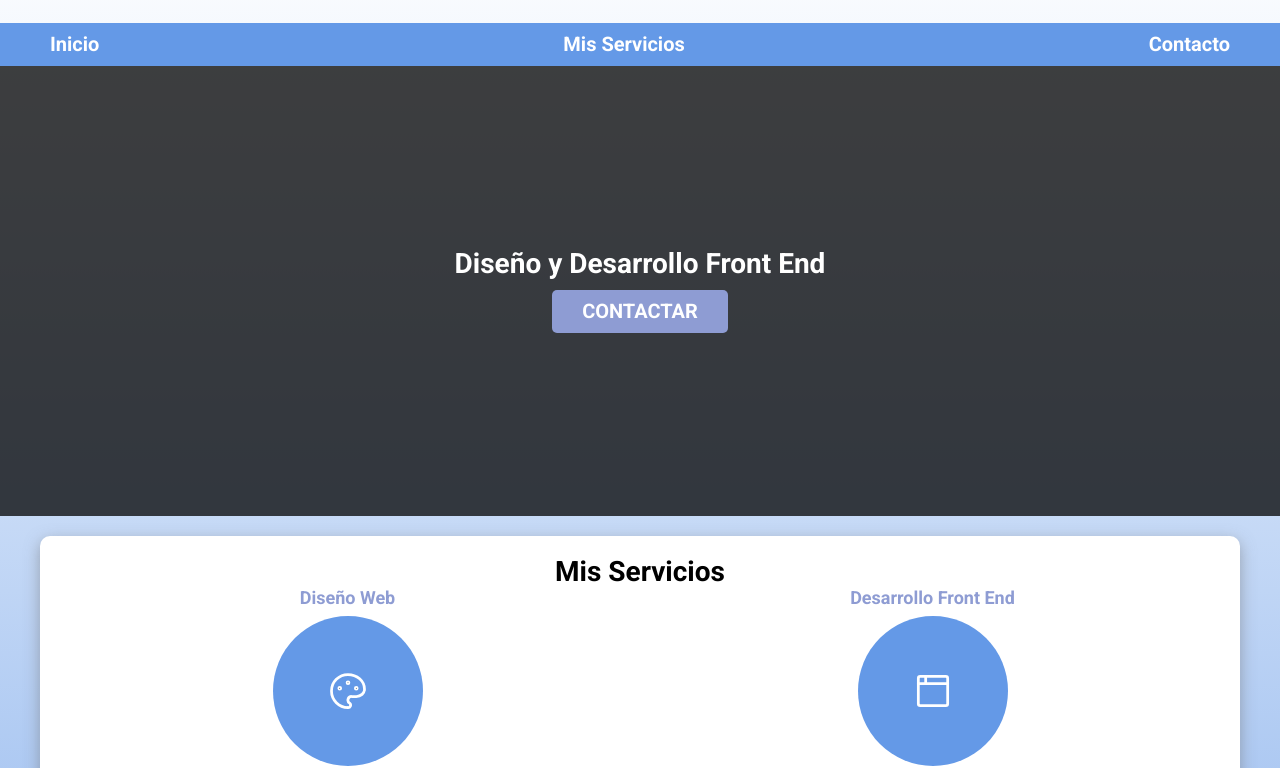
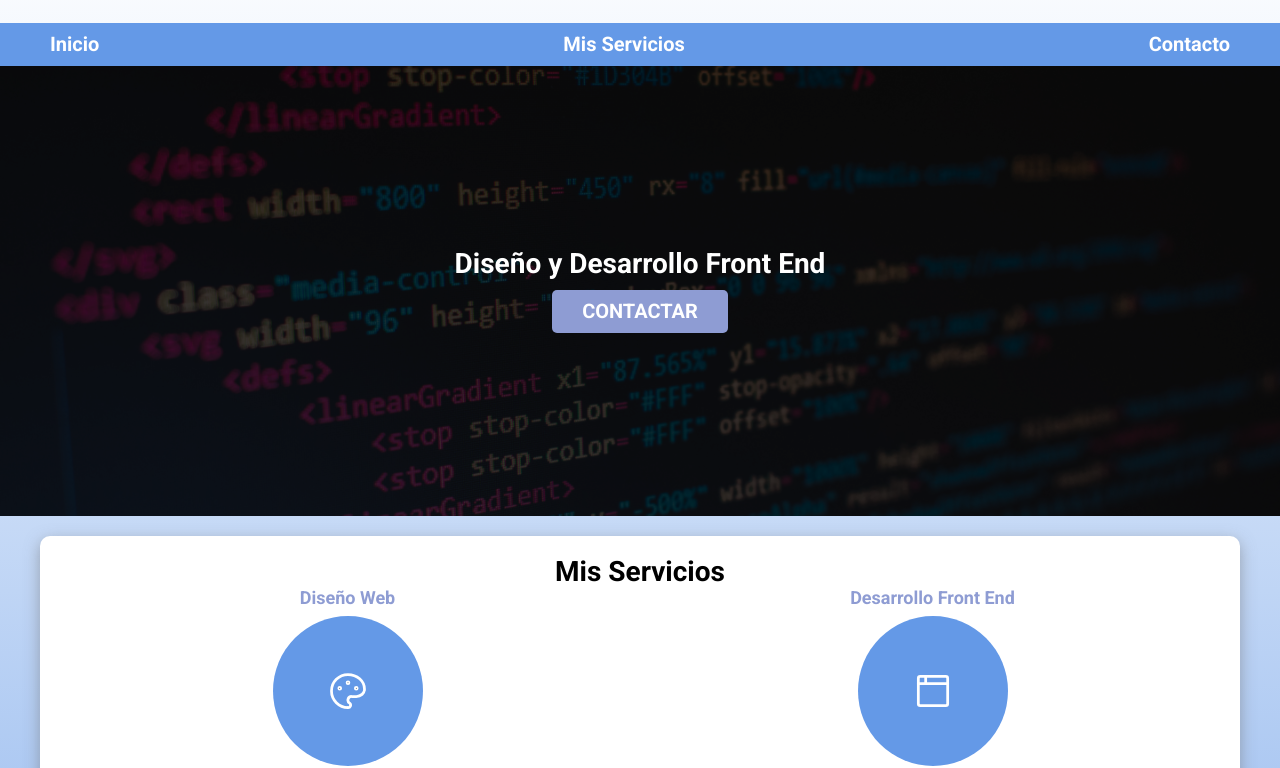
Before and after one commit to BenjaCode/Plantilla-Portafolio-2, a plain HTML site: page index.html in a window 1280 px wide. Shown: the part 72-840 px from the top of the page. Drawn offline with Linux system fonts and the light colour scheme.

Commit message:
Correccion de imagen

```diff
--- a/assets/css/styles.css
+++ b/assets/css/styles.css
@@ -129,7 +129,7 @@ h3{
 
 /* -- Hero -- */
 .hero{
-    background-image: url(../img/Fondo.png);
+    background-image: url(../../src/img/Fondo\ imagen.png);
     background-repeat: no-repeat;
     background-size: cover;
     height: 45rem;
```
